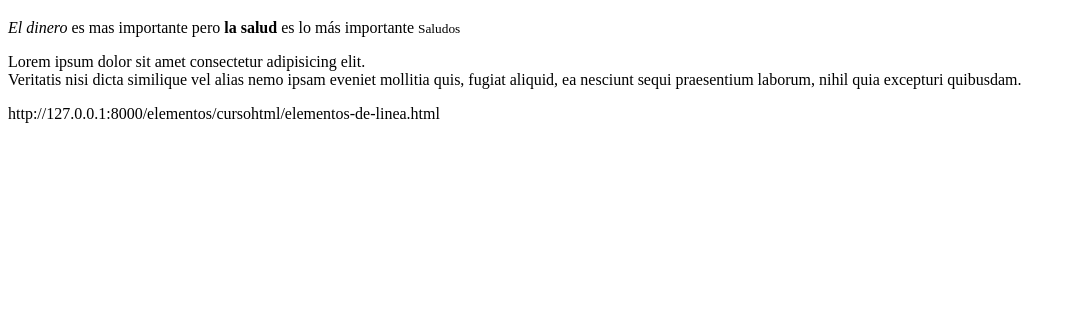
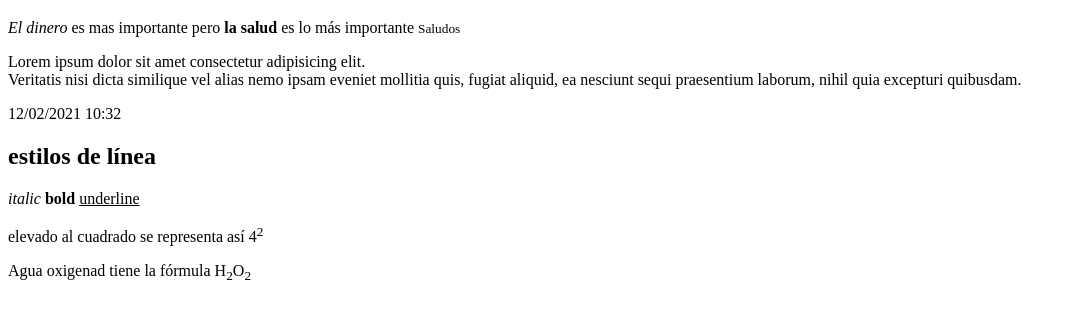
Before and after one commit to LuisReyes97/CourseHTML, a plain HTML site: page elementos-de-linea.html in a window 1280 px wide. Shown: the part 61-380 px from the top of the page, without its empty margins (0-1077 px from the left). Drawn offline with Linux system fonts and the light colour scheme.

Commit message:
Luis Reyes
Elemento de línea 2

```diff
--- a/elementos-de-linea.html
+++ b/elementos-de-linea.html
@@ -17,11 +17,26 @@
         i -> italic
         b -> bold
         u -> underline
+        sup -> superíndice
+        sub ->subíndice
     -->
     <p> <em>El dinero</em> es mas importante pero <strong>la salud </strong>  es lo más importante <small>Saludos</small> </p>
 
     <p>Lorem ipsum dolor sit amet consectetur adipisicing elit. <br> Veritatis nisi dicta similique vel alias nemo ipsam eveniet  mollitia quis, fugiat aliquid, ea nesciunt sequi praesentium laborum, nihil quia excepturi quibusdam.</p>
 
-    <p>http://127.0.0.1:8000/elementos/cursohtml/elementos-de-linea.html</p>
+        <time>12/02/2021 10:32</time>
+        <p>
+            <h2>estilos de línea</h2>
+            <i>italic</i>
+            <b>bold</b>
+            <u>underline</u>
+        </p>
+        <!--superíndice-->
+        <p>elevado al cuadrado se representa así 4<sup>2</sup></p>
+
+          <!--subríndice-->
+          <p>Agua oxigenad tiene la fórmula H<sub>2</sub>O<sub>2</sub></p>
+
+
 </body>
 </html>
```
